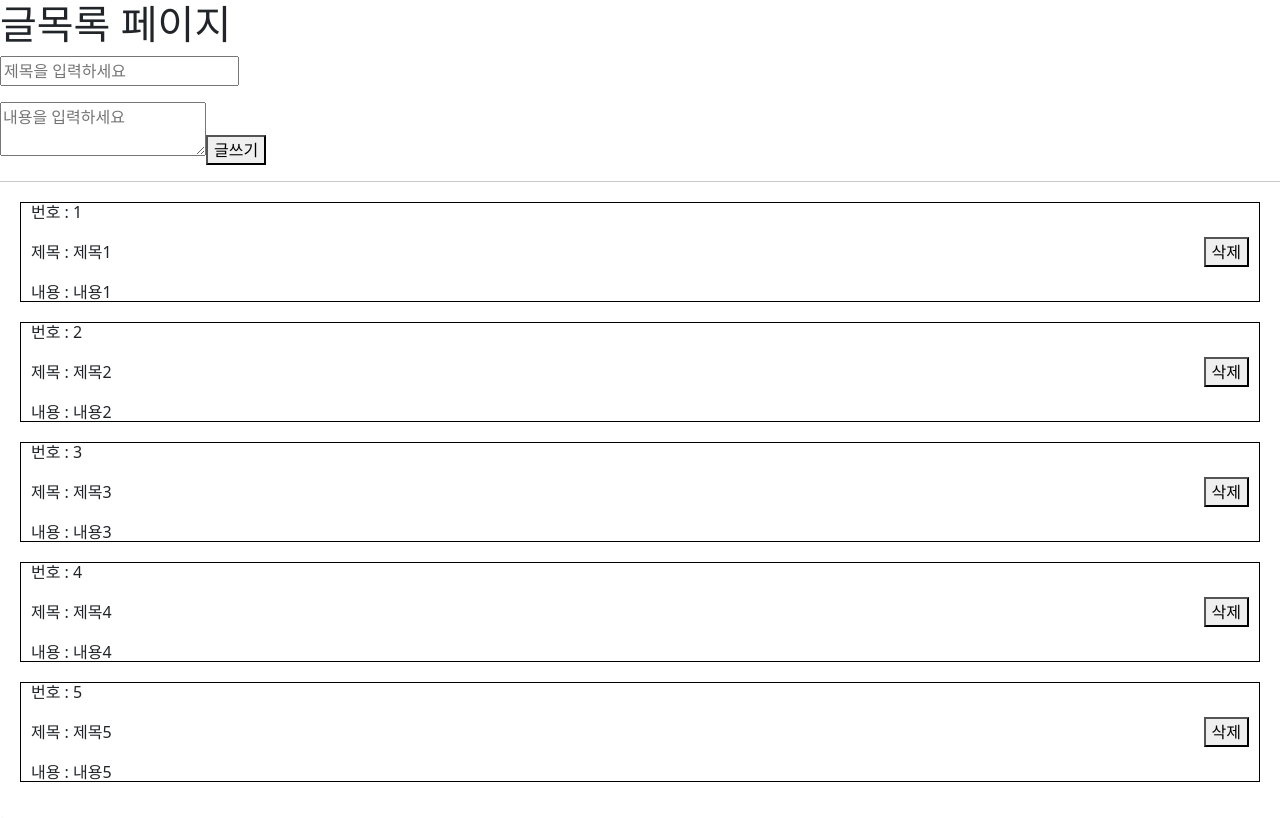
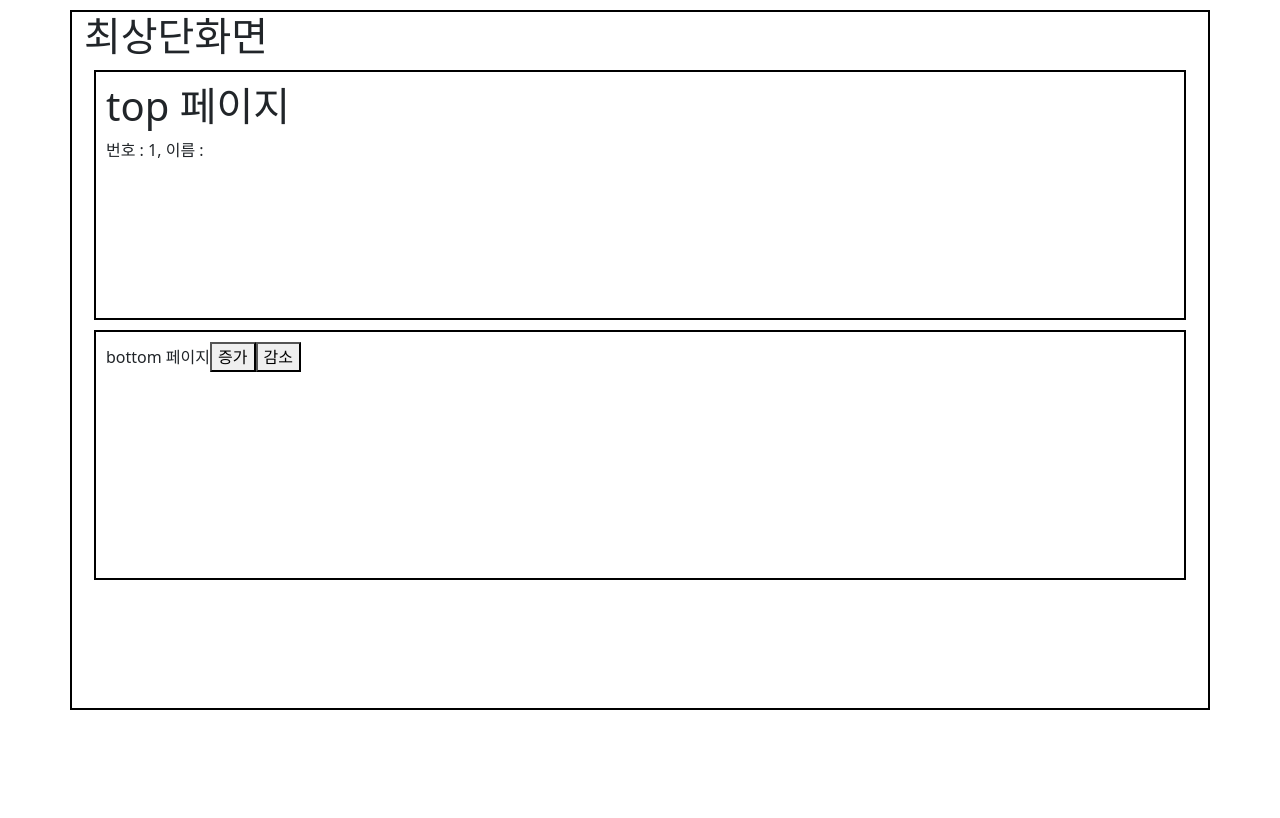
Before and after one commit to origuri/my-app, a React (Create React App) app: page / in a window 1280 px wide. Shown: the top 818 px of the page. Built offline with nearby package versions, Linux system fonts and the light colour scheme.

Commit message:
2023.8.7 - redux의 hooks를 이용하여 store를 통한 action과 state설정, useSelector()와 dispatch() 사용

```diff
--- a/package.json
+++ b/package.json
@@ -10,8 +10,10 @@
     "react": "^18.2.0",
     "react-bootstrap": "^2.8.0",
     "react-dom": "^18.2.0",
+    "react-redux": "^8.1.2",
     "react-router-dom": "^6.14.2",
     "react-scripts": "5.0.1",
+    "redux": "^4.2.1",
     "styled-component": "^2.8.0",
     "styled-components": "^6.0.5",
     "web-vitals": "^2.1.4"
--- a/src/App.css
+++ b/src/App.css
@@ -1,3 +1,13 @@
-.box-style{
-  color: blue;
+.container{
+  border: 2px solid black;
+  height: 700px;
 }
+.sub_container{
+  border: 2px solid black;
+  height: 250px;
+  padding: 10px;
+}
+
+div{
+  margin: 10px;
+}
--- a/src/App.js
+++ b/src/App.js
@@ -5,6 +5,9 @@ import ListPage from './pages/ListPage';
 import WritePage from './pages/WritePage';
 import Header from './components/Header';
 import Navigation from './components/Navigation';
+import React, { useState } from 'react';
+import Top from './components/Top';
+import Bottom from './components/Bottom';
 
 /*
  * 1. return 시에 하나의 dom만 리턴할 수 있다.
@@ -34,10 +37,13 @@ import Navigation from './components/Navigation';
  * */
 function App() {
   return (
-    <div>
-      <Routes>
+    <div className={'container'}>
+      {/* <Routes>
         <Route path={'/'} exact={true} element={<ListPage />} />
-      </Routes>
+      </Routes>*/}
+      <h1>최상단화면</h1>
+      <Top />
+      <Bottom />
     </div>
   );
 }
--- /dev/null
+++ b/src/components/Bottom.js
@@ -0,0 +1,19 @@
+import React from 'react';
+import '../App.css';
+import { useDispatch } from 'react-redux';
+import { decrease, increase } from '../store';
+
+const Bottom = () => {
+  // useDispatch()는 store.js의 액션을 불러올 수 있다.
+  const dispatcher = useDispatch();
+
+  return (
+    <div className={'sub_container'}>
+      bottom 페이지
+      <button onClick={() => dispatcher(increase('ori'))}>증가</button>
+      <button onClick={() => dispatcher(decrease())}>감소</button>
+    </div>
+  );
+};
+
+export default Bottom;
--- /dev/null
+++ b/src/components/Top.js
@@ -0,0 +1,17 @@
+import React from 'react';
+import '../App.css';
+import { useSelector } from 'react-redux';
+import store from '../store';
+
+const Top = () => {
+  // 분할 힐당 : useSelector는 state를 가져올 수 있음.
+  const { number, username } = useSelector((store) => store);
+
+  return (
+    <div className="sub_container">
+      <h1>top 페이지</h1> 번호 : {number}, 이름 : {username}
+    </div>
+  );
+};
+
+export default Top;
--- a/src/index.js
+++ b/src/index.js
@@ -5,14 +5,21 @@ import App from './App';
 import reportWebVitals from './reportWebVitals';
 import { BrowserRouter } from 'react-router-dom';
 import 'bootstrap/dist/css/bootstrap.min.css';
+import reducer from './store';
+import { Provider } from 'react-redux';
+import { legacy_createStore } from 'redux';
 
 const root = ReactDOM.createRoot(document.getElementById('root'));
+const store = legacy_createStore(reducer);
 root.render(
   //<React.StrictMode>
   // <BrowserRouter> 이걸로 app을 감싸야 함.
   <BrowserRouter>
-    <App />,
+    <Provider store={store}>
+      <App />
+    </Provider>
   </BrowserRouter>,
+
   // </React.StrictMode>,
 );
 
--- /dev/null
+++ b/src/store.js
@@ -0,0 +1,36 @@
+/*
+ * 액션 : 함수를 호출 했을 때 해당 값들이 reducer에 할당 됨.
+ * type과 payload가 key값
+ * */
+export const increase = (username) => ({
+  type: 'INCREMENT',
+  payload: username,
+});
+export const decrease = () => ({ type: 'DECREMENT' });
+
+// 상태
+const initstate = {
+  number: 1,
+  username: '',
+};
+/*
+ * state에 initstate를 선언했기 때문에 사용할 때에는 state.number 식으로 사용가능.
+ * 이름이 꼭 state일 필요는 없음.
+ *
+ * 액션의 결과를 걸러낼 수 있음.
+ * */
+const reducer = (state = initstate, action) => {
+  // action은 increase, decrease
+  switch (action.type) {
+    case 'INCREMENT':
+      // return 되면 그걸 호출할 쪽에서 받는게 아니라 return 되는 순간 ui 변경
+      // state를 변경하겠다면 state.number, 파라미터를 그대로 사용하겠다면 action.payload;
+      return { number: state.number + 1, username: action.payload };
+    case 'DECREMENT':
+      return { number: state.number - 1 };
+    default:
+      return state;
+  }
+};
+
+export default reducer;
```
Also changed, not shown: 1 other file (tests, documents, lock files or other folders).
